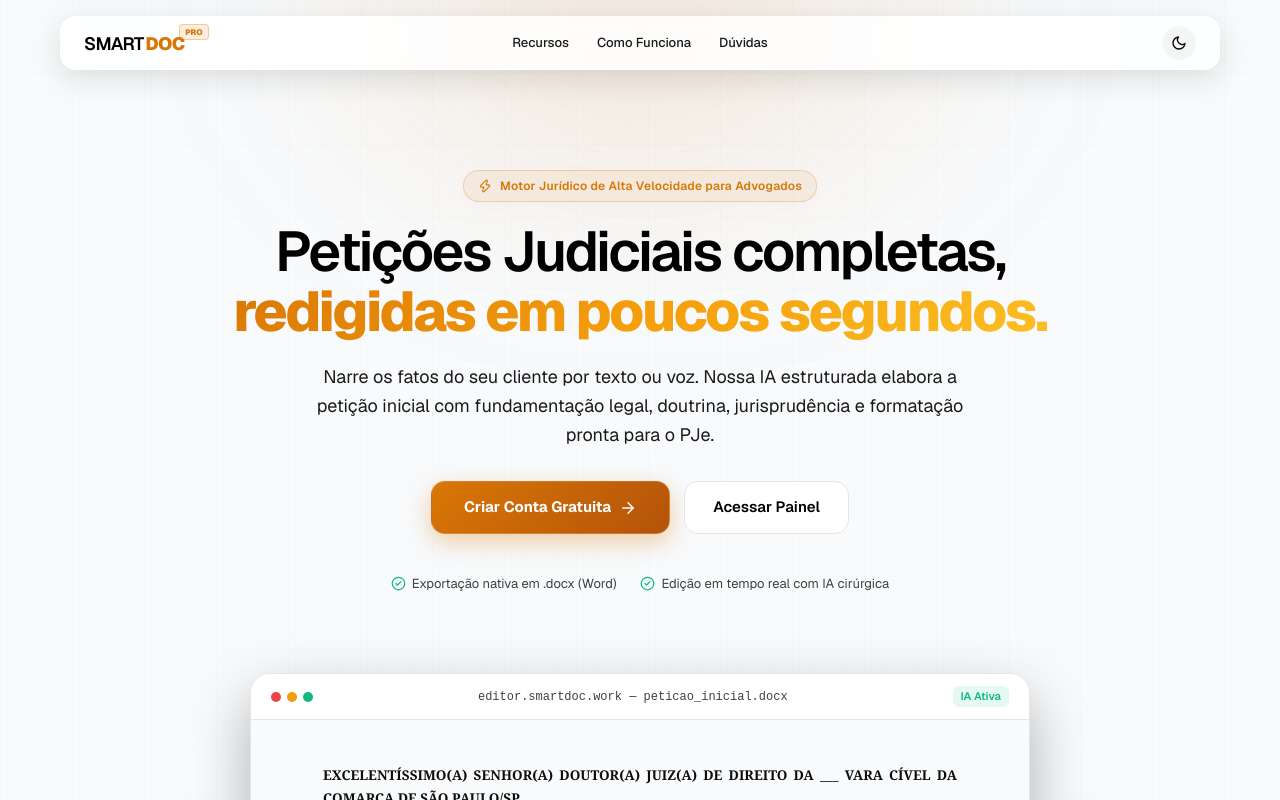
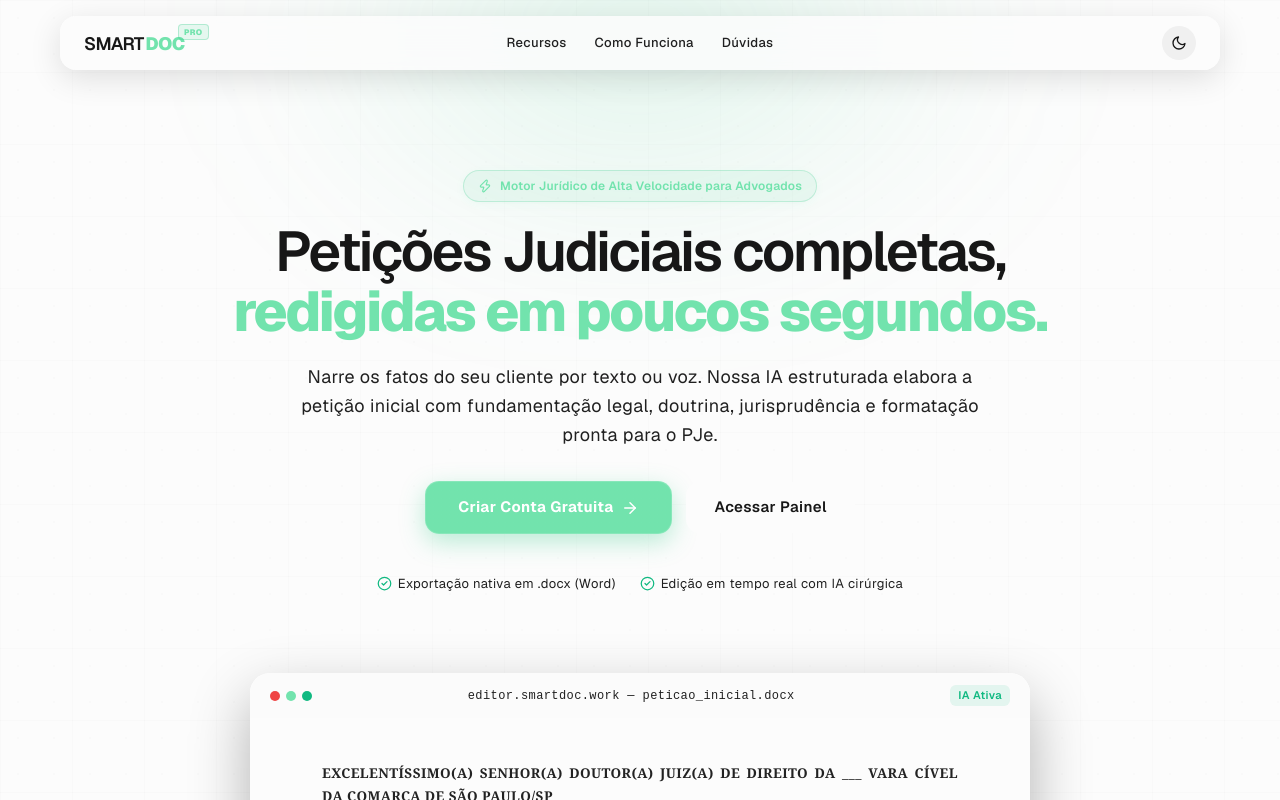
Before and after one commit to felipedutrag/smartdoc, a Next.js app: page / in a window 1280 px wide. Shown: the top 800 px of the page. Built offline with nearby package versions, Linux system fonts and the light colour scheme.

Commit message:
feat(theme): dynamically connect all project variables to shadcn/tweakcn theme tokens

```diff
--- a/src/app/globals.css
+++ b/src/app/globals.css
@@ -6,114 +6,136 @@
 
 @custom-variant dark (&:is(.dark *));
 
+
 html {
   scroll-behavior: smooth;
   scroll-padding-top: 100px;
 }
 
 :root {
-  --bg: #f8fafc; /* Clean cool off-white (slate-50) to neutralize pink/warm tones */
-  --surface: #ffffff;
-  --surface-elevated: #f1f2f4;
-  --border: oklch(0.922 0 0);
-  --text-primary: #000000;
-  --text-secondary: #1a1a1a;
-  --text-muted: #404040;
-  --grid-color: rgba(0, 0, 0, 0.035);
-  --glow-color-1: rgba(0, 0, 0, 0.03);
-  --glow-color-2: rgba(0, 0, 0, 0.01);
-  --modal-overlay: rgba(15, 23, 42, 0.25); /* Premium soft dark slate */
+  --bg: var(--background);
+  --surface: var(--card);
+  --surface-elevated: var(--muted);
+  --border: var(--border);
+  --text-primary: var(--foreground);
+  --text-secondary: var(--muted-foreground);
+  --text-muted: var(--muted-foreground);
+  --grid-color: color-mix(in srgb, var(--foreground) 4%, transparent);
+  --glow-color-1: color-mix(in srgb, var(--primary) 5%, transparent);
+  --glow-color-2: color-mix(in srgb, var(--primary) 2%, transparent);
+  --modal-overlay: color-mix(in srgb, var(--background) 70%, black);
 
-  /* Home variables */
-  --hero-bg-blur: rgba(59, 130, 246, 0.04); /* Cool blue glow instead of amber to prevent pinkish bleeding */
-  --hero-bg-blur-bottom: rgba(148, 163, 184, 0.03); /* Cool slate glow */
-  --header-pill-bg: rgba(255, 255, 255, 0.85);
-  --header-pill-border: rgba(0, 0, 0, 0.08);
-  --header-pill-shadow: 0 4px 24px rgba(0,0,0,0.05);
-  --theme-btn-bg: rgba(0,0,0,0.04);
+  /* Home variables conectadas ao tema */
+  --hero-bg-blur: color-mix(in srgb, var(--primary) 8%, transparent);
+  --hero-bg-blur-bottom: color-mix(in srgb, var(--primary) 4%, transparent);
+  --header-pill-bg: color-mix(in srgb, var(--card) 85%, transparent);
+  --header-pill-border: var(--border);
+  --header-pill-shadow: var(--shadow-md);
+  --theme-btn-bg: color-mix(in srgb, var(--foreground) 5%, transparent);
   --hero-title-bg: none;
   --hero-title-clip: unset;
-  --hero-title-color: var(--text-primary);
-  --textarea-wrapper-bg: #ffffff; /* Solid white for distinct contrast against the off-white bg */
-  --textarea-wrapper-border: rgba(0, 0, 0, 0.12); /* Darker gray border for clear visibility */
-  --chips-track-bg: rgba(0, 0, 0, 0.035);
-  --chips-track-border: rgba(0, 0, 0, 0.08);
-  --chip-bg: rgba(0, 0, 0, 0.05);
-  --chip-border: rgba(0, 0, 0, 0.1);
-  --chip-hover-bg: rgba(217, 119, 6, 0.08);
-  --chip-hover-border: rgba(217, 119, 6, 0.3);
-  --chip-hover-color: #d97706;
-  --action-bar-bg: rgba(0,0,0,0.04);
-  --badge-bg: rgba(0, 0, 0, 0.03);
-  --badge-border: rgba(0, 0, 0, 0.06);
-  --background: oklch(1 0 0);
-  --foreground: oklch(0.145 0 0);
-  --card: oklch(1 0 0);
-  --card-foreground: oklch(0.145 0 0);
-  --popover: oklch(1 0 0);
-  --popover-foreground: oklch(0.145 0 0);
-  --primary: oklch(0.205 0 0);
-  --primary-foreground: oklch(0.985 0 0);
-  --secondary: oklch(0.97 0 0);
-  --secondary-foreground: oklch(0.205 0 0);
-  --muted: oklch(0.97 0 0);
-  --muted-foreground: oklch(0.556 0 0);
-  --accent: oklch(0.97 0 0);
-  --accent-foreground: oklch(0.205 0 0);
-  --destructive: oklch(0.577 0.245 27.325);
-  --input: oklch(0.922 0 0);
-  --ring: oklch(0.708 0 0);
-  --chart-1: oklch(0.87 0 0);
-  --chart-2: oklch(0.556 0 0);
-  --chart-3: oklch(0.439 0 0);
-  --chart-4: oklch(0.371 0 0);
-  --chart-5: oklch(0.269 0 0);
-  --radius: 0.625rem;
-  --sidebar: oklch(0.985 0 0);
-  --sidebar-foreground: oklch(0.145 0 0);
-  --sidebar-primary: oklch(0.205 0 0);
-  --sidebar-primary-foreground: oklch(0.985 0 0);
-  --sidebar-accent: oklch(0.97 0 0);
-  --sidebar-accent-foreground: oklch(0.205 0 0);
-  --sidebar-border: oklch(0.922 0 0);
-  --sidebar-ring: oklch(0.708 0 0);
+  --hero-title-color: var(--foreground);
+  --textarea-wrapper-bg: var(--card);
+  --textarea-wrapper-border: var(--border);
+  --chips-track-bg: color-mix(in srgb, var(--foreground) 3%, transparent);
+  --chips-track-border: var(--border);
+  --chip-bg: var(--muted);
+  --chip-border: var(--border);
+  --chip-hover-bg: color-mix(in srgb, var(--primary) 12%, transparent);
+  --chip-hover-border: var(--primary);
+  --chip-hover-color: var(--primary);
+  --action-bar-bg: color-mix(in srgb, var(--foreground) 3%, transparent);
+  --badge-bg: var(--muted);
+  --badge-border: var(--border);
+  --background: oklch(0.9911 0 0);
+  --foreground: oklch(0.2046 0 0);
+  --card: oklch(0.9911 0 0);
+  --card-foreground: oklch(0.2046 0 0);
+  --popover: oklch(0.9911 0 0);
+  --popover-foreground: oklch(0.4386 0 0);
+  --primary: oklch(0.8348 0.1302 160.9080);
+  --primary-foreground: oklch(0.2626 0.0147 166.4589);
+  --secondary: oklch(0.9940 0 0);
+  --secondary-foreground: oklch(0.2046 0 0);
+  --muted: oklch(0.9461 0 0);
+  --muted-foreground: oklch(0.2435 0 0);
+  --accent: oklch(0.9461 0 0);
+  --accent-foreground: oklch(0.2435 0 0);
+  --destructive: oklch(0.5523 0.1927 32.7272);
+  --input: oklch(0.9731 0 0);
+  --ring: oklch(0.8348 0.1302 160.9080);
+  --chart-1: oklch(0.8348 0.1302 160.9080);
+  --chart-2: oklch(0.6231 0.1880 259.8145);
+  --chart-3: oklch(0.6056 0.2189 292.7172);
+  --chart-4: oklch(0.7686 0.1647 70.0804);
+  --chart-5: oklch(0.6959 0.1491 162.4796);
+  --radius: 0.5rem;
+  --sidebar: oklch(0.9911 0 0);
+  --sidebar-foreground: oklch(0.5452 0 0);
+  --sidebar-primary: oklch(0.8348 0.1302 160.9080);
+  --sidebar-primary-foreground: oklch(0.2626 0.0147 166.4589);
+  --sidebar-accent: oklch(0.9461 0 0);
+  --sidebar-accent-foreground: oklch(0.2435 0 0);
+  --sidebar-border: oklch(0.9037 0 0);
+  --sidebar-ring: oklch(0.8348 0.1302 160.9080);
+  --destructive-foreground: oklch(0.9934 0.0032 17.2118);
+  --font-sans: Outfit, sans-serif;
+  --font-serif: ui-serif, Georgia, Cambria, "Times New Roman", Times, serif;
+  --font-mono: monospace;
+  --shadow-color: #000000;
+  --shadow-opacity: 0.17;
+  --shadow-blur: 3px;
+  --shadow-spread: 0px;
+  --shadow-offset-x: 0px;
+  --shadow-offset-y: 1px;
+  --letter-spacing: 0.025em;
+  --spacing: 0.25rem;
+  --shadow-2xs: 0px 1px 3px 0px hsl(0 0% 0% / 0.09);
+  --shadow-xs: 0px 1px 3px 0px hsl(0 0% 0% / 0.09);
+  --shadow-sm: 0px 1px 3px 0px hsl(0 0% 0% / 0.17), 0px 1px 2px -1px hsl(0 0% 0% / 0.17);
+  --shadow: 0px 1px 3px 0px hsl(0 0% 0% / 0.17), 0px 1px 2px -1px hsl(0 0% 0% / 0.17);
+  --shadow-md: 0px 1px 3px 0px hsl(0 0% 0% / 0.17), 0px 2px 4px -1px hsl(0 0% 0% / 0.17);
+  --shadow-lg: 0px 1px 3px 0px hsl(0 0% 0% / 0.17), 0px 4px 6px -1px hsl(0 0% 0% / 0.17);
+  --shadow-xl: 0px 1px 3px 0px hsl(0 0% 0% / 0.17), 0px 8px 10px -1px hsl(0 0% 0% / 0.17);
+  --shadow-2xl: 0px 1px 3px 0px hsl(0 0% 0% / 0.43);
+  --tracking-normal: 0.025em;
 }
 
 html.dark, .dark {
-  --bg: #000000; /* Pure black background */
-  --surface: #040406; /* Darkened to blend closer to the pure black bg */
-  --surface-elevated: #0f0f11;
-  --border: rgba(255,255,255,0.04);
-  --text-primary: #ffffff;
-  --text-secondary: #e5e5e5;
-  --text-muted: #a3a3a3;
-  --grid-color: transparent; /* Removed background effects */
-  --glow-color-1: transparent;
-  --glow-color-2: transparent;
-  --modal-overlay: rgba(0, 0, 0, 0.65);
+  --bg: var(--background);
+  --surface: var(--card);
+  --surface-elevated: var(--muted);
+  --border: var(--border);
+  --text-primary: var(--foreground);
+  --text-secondary: var(--muted-foreground);
+  --text-muted: var(--muted-foreground);
+  --grid-color: color-mix(in srgb, var(--foreground) 5%, transparent);
+  --glow-color-1: color-mix(in srgb, var(--primary) 8%, transparent);
+  --glow-color-2: color-mix(in srgb, var(--primary) 3%, transparent);
+  --modal-overlay: color-mix(in srgb, var(--background) 80%, black);
 
-  /* Home variables dark */
-  --hero-bg-blur: transparent; /* Removed glow effect */
-  --hero-bg-blur-bottom: transparent; /* Removed glow effect */
-  --header-pill-bg: color-mix(in srgb, var(--surface) 85%, transparent);
-  --header-pill-border: rgba(255, 255, 255, 0.04);
-  --header-pill-shadow: 0 4px 24px rgba(0,0,0,0.3);
-  --theme-btn-bg: rgba(255,255,255,0.05);
-  --hero-title-bg: linear-gradient(135deg, #ffffff 40%, #f59f0b 100%);
+  /* Home variables dark conectadas ao tema */
+  --hero-bg-blur: color-mix(in srgb, var(--primary) 12%, transparent);
+  --hero-bg-blur-bottom: color-mix(in srgb, var(--primary) 6%, transparent);
+  --header-pill-bg: color-mix(in srgb, var(--card) 85%, transparent);
+  --header-pill-border: var(--border);
+  --header-pill-shadow: var(--shadow-xl);
+  --theme-btn-bg: color-mix(in srgb, var(--foreground) 8%, transparent);
+  --hero-title-bg: linear-gradient(135deg, var(--foreground) 40%, var(--primary) 100%);
   --hero-title-clip: text;
   --hero-title-color: transparent;
-  --textarea-wrapper-bg: #000000; /* Matches dark mode page bg (pure black) */
-  --textarea-wrapper-border: rgba(255, 255, 255, 0.04);
-  --chips-track-bg: rgba(0, 0, 0, 0.25);
-  --chips-track-border: rgba(255, 255, 255, 0.04);
-  --chip-bg: rgba(255, 255, 255, 0.06);
-  --chip-border: rgba(255, 255, 255, 0.1);
-  --chip-hover-bg: rgba(217, 119, 6, 0.12);
-  --chip-hover-border: rgba(217, 119, 6, 0.3);
-  --chip-hover-color: #d97706;
-  --action-bar-bg: rgba(0,0,0,0.25);
-  --badge-bg: rgba(255, 255, 255, 0.03);
-  --badge-border: rgba(255, 255, 255, 0.06);
+  --textarea-wrapper-bg: var(--card);
+  --textarea-wrapper-border: var(--border);
+  --chips-track-bg: color-mix(in srgb, var(--foreground) 5%, transparent);
+  --chips-track-border: var(--border);
+  --chip-bg: var(--muted);
+  --chip-border: var(--border);
+  --chip-hover-bg: color-mix(in srgb, var(--primary) 15%, transparent);
+  --chip-hover-border: var(--primary);
+  --chip-hover-color: var(--primary);
+  --action-bar-bg: color-mix(in srgb, var(--foreground) 5%, transparent);
+  --badge-bg: var(--muted);
+  --badge-border: var(--border);
 }
 
 html.dark body, .dark body {
@@ -824,7 +846,7 @@
 
 @theme inline {
   --font-heading: var(--font-sans);
-  --font-sans: var(--font-sans);
+  --font-sans: Outfit, sans-serif;
   --color-sidebar-ring: var(--sidebar-ring);
   --color-sidebar-border: var(--sidebar-border);
   --color-sidebar-accent-foreground: var(--sidebar-accent-foreground);
@@ -863,40 +885,87 @@
   --radius-2xl: calc(var(--radius) * 1.8);
   --radius-3xl: calc(var(--radius) * 2.2);
   --radius-4xl: calc(var(--radius) * 2.6);
+  --font-mono: monospace;
+  --font-serif: ui-serif, Georgia, Cambria, "Times New Roman", Times, serif;
+  --radius: 0.5rem;
+  --tracking-tighter: calc(var(--tracking-normal) - 0.05em);
+  --tracking-tight: calc(var(--tracking-normal) - 0.025em);
+  --tracking-wide: calc(var(--tracking-normal) + 0.025em);
+  --tracking-wider: calc(var(--tracking-normal) + 0.05em);
+  --tracking-widest: calc(var(--tracking-normal) + 0.1em);
+  --tracking-normal: var(--tracking-normal);
+  --shadow-2xl: var(--shadow-2xl);
+  --shadow-xl: var(--shadow-xl);
+  --shadow-lg: var(--shadow-lg);
+  --shadow-md: var(--shadow-md);
+  --shadow: var(--shadow);
+  --shadow-sm: var(--shadow-sm);
+  --shadow-xs: var(--shadow-xs);
+  --shadow-2xs: var(--shadow-2xs);
+  --spacing: var(--spacing);
+  --letter-spacing: var(--letter-spacing);
+  --shadow-offset-y: var(--shadow-offset-y);
+  --shadow-offset-x: var(--shadow-offset-x);
+  --shadow-spread: var(--shadow-spread);
+  --shadow-blur: var(--shadow-blur);
+  --shadow-opacity: var(--shadow-opacity);
+  --color-shadow-color: var(--shadow-color);
+  --color-destructive-foreground: var(--destructive-foreground);
 }
 
 .dark {
-  --background: oklch(0.145 0 0);
-  --foreground: oklch(0.985 0 0);
-  --card: oklch(0.205 0 0);
-  --card-foreground: oklch(0.985 0 0);
-  --popover: oklch(0.205 0 0);
-  --popover-foreground: oklch(0.985 0 0);
-  --primary: oklch(0.922 0 0);
-  --primary-foreground: oklch(0.205 0 0);
-  --secondary: oklch(0.269 0 0);
-  --secondary-foreground: oklch(0.985 0 0);
-  --muted: oklch(0.269 0 0);
-  --muted-foreground: oklch(0.708 0 0);
-  --accent: oklch(0.269 0 0);
-  --accent-foreground: oklch(0.985 0 0);
-  --destructive: oklch(0.704 0.191 22.216);
-  --border: oklch(1 0 0 / 10%);
-  --input: oklch(1 0 0 / 15%);
-  --ring: oklch(0.556 0 0);
-  --chart-1: oklch(0.87 0 0);
-  --chart-2: oklch(0.556 0 0);
-  --chart-3: oklch(0.439 0 0);
-  --chart-4: oklch(0.371 0 0);
-  --chart-5: oklch(0.269 0 0);
-  --sidebar: oklch(0.205 0 0);
-  --sidebar-foreground: oklch(0.985 0 0);
-  --sidebar-primary: oklch(0.488 0.243 264.376);
-  --sidebar-primary-foreground: oklch(0.985 0 0);
-  --sidebar-accent: oklch(0.269 0 0);
-  --sidebar-accent-foreground: oklch(0.985 0 0);
-  --sidebar-border: oklch(1 0 0 / 10%);
-  --sidebar-ring: oklch(0.556 0 0);
+  --background: oklch(0.1822 0 0);
+  --foreground: oklch(0.9288 0.0126 255.5078);
+  --card: oklch(0.2046 0 0);
+  --card-foreground: oklch(0.9288 0.0126 255.5078);
+  --popover: oklch(0.2603 0 0);
+  --popover-foreground: oklch(0.7348 0 0);
+  --primary: oklch(0.4365 0.1044 156.7556);
+  --primary-foreground: oklch(0.9213 0.0135 167.1556);
+  --secondary: oklch(0.2603 0 0);
+  --secondary-foreground: oklch(0.9851 0 0);
+  --muted: oklch(0.2393 0 0);
+  --muted-foreground: oklch(0.7122 0 0);
+  --accent: oklch(0.3132 0 0);
+  --accent-foreground: oklch(0.9851 0 0);
+  --destructive: oklch(0.3123 0.0852 29.7877);
+  --border: oklch(0.2809 0 0);
+  --input: oklch(0.2603 0 0);
+  --ring: oklch(0.8003 0.1821 151.7110);
+  --chart-1: oklch(0.8003 0.1821 151.7110);
+  --chart-2: oklch(0.7137 0.1434 254.6240);
+  --chart-3: oklch(0.7090 0.1592 293.5412);
+  --chart-4: oklch(0.8369 0.1644 84.4286);
+  --chart-5: oklch(0.7845 0.1325 181.9120);
+  --sidebar: oklch(0.1822 0 0);
+  --sidebar-foreground: oklch(0.6301 0 0);
+  --sidebar-primary: oklch(0.4365 0.1044 156.7556);
+  --sidebar-primary-foreground: oklch(0.9213 0.0135 167.1556);
+  --sidebar-accent: oklch(0.3132 0 0);
+  --sidebar-accent-foreground: oklch(0.9851 0 0);
+  --sidebar-border: oklch(0.2809 0 0);
+  --sidebar-ring: oklch(0.8003 0.1821 151.7110);
+  --destructive-foreground: oklch(0.9368 0.0045 34.3092);
+  --radius: 0.5rem;
+  --font-sans: Outfit, sans-serif;
+  --font-serif: ui-serif, Georgia, Cambria, "Times New Roman", Times, serif;
+  --font-mono: monospace;
+  --shadow-color: #000000;
+  --shadow-opacity: 0.17;
+  --shadow-blur: 3px;
+  --shadow-spread: 0px;
+  --shadow-offset-x: 0px;
+  --shadow-offset-y: 1px;
+  --letter-spacing: 0.025em;
+  --spacing: 0.25rem;
+  --shadow-2xs: 0px 1px 3px 0px hsl(0 0% 0% / 0.09);
+  --shadow-xs: 0px 1px 3px 0px hsl(0 0% 0% / 0.09);
+  --shadow-sm: 0px 1px 3px 0px hsl(0 0% 0% / 0.17), 0px 1px 2px -1px hsl(0 0% 0% / 0.17);
+  --shadow: 0px 1px 3px 0px hsl(0 0% 0% / 0.17), 0px 1px 2px -1px hsl(0 0% 0% / 0.17);
+  --shadow-md: 0px 1px 3px 0px hsl(0 0% 0% / 0.17), 0px 2px 4px -1px hsl(0 0% 0% / 0.17);
+  --shadow-lg: 0px 1px 3px 0px hsl(0 0% 0% / 0.17), 0px 4px 6px -1px hsl(0 0% 0% / 0.17);
+  --shadow-xl: 0px 1px 3px 0px hsl(0 0% 0% / 0.17), 0px 8px 10px -1px hsl(0 0% 0% / 0.17);
+  --shadow-2xl: 0px 1px 3px 0px hsl(0 0% 0% / 0.43);
 }
 
 @layer base {
@@ -905,6 +974,7 @@
   }
   body {
     @apply bg-background text-foreground;
+    letter-spacing: var(--tracking-normal);
   }
   html {
     @apply font-sans;
--- a/src/app/page.tsx
+++ b/src/app/page.tsx
@@ -129,7 +129,7 @@
         transform: "translateX(-50%)",
         width: "800px",
         height: "400px",
-        background: "radial-gradient(ellipse at 50% 30%, rgba(217, 119, 6, 0.15), rgba(217, 119, 6, 0.02) 60%, transparent 80%)",
+        background: "radial-gradient(ellipse at 50% 30%, rgba(62, 207, 142, 0.15), rgba(62, 207, 142, 0.02) 60%, transparent 80%)",
         filter: "blur(70px)",
         pointerEvents: "none",
         zIndex: 0,
@@ -179,15 +179,15 @@
             }}
           >
             <span style={{ fontWeight: 600, letterSpacing: "-0.04em" }}>SMART</span>
-            <span style={{ fontWeight: 900, color: "#d97706", letterSpacing: "-0.04em", marginLeft: 2 }}>DOC</span>
+            <span style={{ fontWeight: 900, color: "var(--primary)", letterSpacing: "-0.04em", marginLeft: 2 }}>DOC</span>
             <span
               style={{
                 position: "absolute",
                 top: -6,
                 right: -24,
-                background: "rgba(217, 119, 6, 0.12)",
-                border: "1px solid rgba(217, 119, 6, 0.3)",
-                color: "#d97706",
+                background: "rgba(62, 207, 142, 0.12)",
+                border: "1px solid rgba(62, 207, 142, 0.3)",
+                color: "var(--primary)",
                 fontSize: 8,
                 fontWeight: 900,
                 padding: "1px 5px",
@@ -288,14 +288,14 @@
               gap: "8px",
               padding: "6px 14px",
               borderRadius: "999px",
-              background: "rgba(217, 119, 6, 0.08)",
-              border: "1px solid rgba(217, 119, 6, 0.25)",
-              color: "#d97706",
+              background: "rgba(62, 207, 142, 0.08)",
+              border: "1px solid rgba(62, 207, 142, 0.25)",
+              color: "var(--primary)",
               fontSize: "12px",
               fontWeight: 600,
               letterSpacing: "0.02em",
               marginBottom: "20px",
-              boxShadow: "0 2px 10px rgba(217, 119, 6, 0.05)",
+              boxShadow: "0 2px 10px rgba(62, 207, 142, 0.05)",
             }}
           >
             <Zap size={14} />
@@ -315,7 +315,7 @@
           >
             Petições Judiciais completas, <br />
             <span style={{
-              background: "linear-gradient(135deg, #d97706 0%, #f59e0b 50%, #fbbf24 100%)",
+              background: "linear-gradient(135deg, var(--primary) 0%, var(--primary) 50%, var(--primary) 100%)",
               WebkitBackgroundClip: "text",
               WebkitTextFillColor: "transparent",
               fontWeight: 800
@@ -350,7 +350,7 @@
             <a
               href="/register"
               style={{
-                background: "linear-gradient(135deg, #d97706 0%, #b45309 100%)",
+                background: "linear-gradient(135deg, var(--primary) 0%, var(--primary) 100%)",
                 color: "#ffffff",
                 border: "1px solid rgba(255, 255, 255, 0.15)",
                 padding: "14px 32px",
@@ -361,7 +361,7 @@
                 display: "inline-flex",
                 alignItems: "center",
                 gap: "8px",
-                boxShadow: "0 8px 24px rgba(217, 119, 6, 0.35)",
+                boxShadow: "0 8px 24px rgba(62, 207, 142, 0.35)",
                 transition: "all 0.2s",
               }}
               onMouseEnter={(e) => {
@@ -394,7 +394,7 @@
                 transition: "all 0.2s",
               }}
               onMouseEnter={(e) => {
-                e.currentTarget.style.borderColor = "#d97706";
+                e.currentTarget.style.borderColor = "var(--primary)";
                 e.currentTarget.style.transform = "translateY(-1px)";
               }}
               onMouseLeave={(e) => {
@@ -466,7 +466,7 @@
           >
             <div style={{ display: "flex", gap: "6px" }}>
               <div style={{ width: 10, height: 10, borderRadius: "50%", background: "#ef4444" }} />
-              <div style={{ width: 10, height: 10, borderRadius: "50%", background: "#f59e0b" }} />
+              <div style={{ width: 10, height: 10, borderRadius: "50%", background: "var(--primary)" }} />
               <div style={{ width: 10, height: 10, borderRadius: "50%", background: "#10b981" }} />
             </div>
             <div style={{ fontSize: "12px", color: "var(--text-muted)", fontFamily: "monospace" }}>
@@ -497,7 +497,7 @@
             <p style={{ textAlign: "justify", marginBottom: "16px" }}>
               <strong>[NOME DO AUTOR]</strong>, brasileiro, solteiro, empresário, inscrito no CPF sob o nº [Número], residente em [Endereço Completo], por seu advogado que esta subscreve, vem propor a presente
             </p>
-            <h3 style={{ textAlign: "center", textTransform: "uppercase", fontSize: "15px", margin: "22px 0", letterSpacing: "0.02em", color: "#d97706" }}>
+            <h3 style={{ textAlign: "center", textTransform: "uppercase", fontSize: "15px", margin: "22px 0", letterSpacing: "0.02em", color: "var(--primary)" }}>
               AÇÃO DE RESCISÃO CONTRATUAL C/C INDENIZATÓRIA
             </h3>
             <p style={{ textAlign: "justify", marginBottom: "18px" }}>
@@ -506,8 +506,8 @@
             <div style={{
               margin: "24px 0 6px",
               padding: "14px 20px",
-              background: "rgba(217, 119, 6, 0.06)",
-              borderLeft: "3px solid #d97706",
+              background: "rgba(62, 207, 142, 0.06)",
+              borderLeft: "3px solid var(--primary)",
               borderRadius: "0 10px 10px 0",
               fontSize: "13px",
               fontStyle: "italic",
@@ -532,7 +532,7 @@
         }}
       >
         <div style={{ textAlign: "center", marginBottom: "48px" }}>
-          <span style={{ fontSize: "12px", fontWeight: 700, color: "#d97706", textTransform: "uppercase", letterSpacing: "0.08em" }}>
+          <span style={{ fontSize: "12px", fontWeight: 700, color: "var(--primary)", textTransform: "uppercase", letterSpacing: "0.08em" }}>
             Arquitetura Jurídica
           </span>
           <h2 style={{ fontSize: "clamp(26px, 4vw, 38px)", fontWeight: 700, letterSpacing: "-0.03em", marginTop: "8px" }}>
@@ -564,7 +564,7 @@
             }}
           >
             <div>
-              <div style={{ width: 40, height: 40, borderRadius: "10px", background: "rgba(217, 119, 6, 0.1)", display: "flex", alignItems: "center", justifyContent: "center", color: "#d97706", marginBottom: "16px" }}>
+              <div style={{ width: 40, height: 40, borderRadius: "10px", background: "rgba(62, 207, 142, 0.1)", display: "flex", alignItems: "center", justifyContent: "center", color: "var(--primary)", marginBottom: "16px" }}>
                 <Scale size={20} />
               </div>
               <h3 style={{ fontSize: "20px", fontWeight: 700, marginBottom: "10px" }}>
@@ -644,7 +644,7 @@
               padding: "32px",
             }}
           >
-            <div style={{ width: 40, height: 40, borderRadius: "10px", background: "rgba(245, 158, 11, 0.1)", display: "flex", alignItems: "center", justifyContent: "center", color: "#f59e0b", marginBottom: "16px" }}>
+            <div style={{ width: 40, height: 40, borderRadius: "10px", background: "rgba(245, 158, 11, 0.1)", display: "flex", alignItems: "center", justifyContent: "center", color: "var(--primary)", marginBottom: "16px" }}>
               <FileText size={20} />
             </div>
             <h3 style={{ fontSize: "20px", fontWeight: 700, marginBottom: "10px" }}>
@@ -692,7 +692,7 @@
       >
         <div style={{ maxWidth: "1160px", margin: "0 auto" }}>
           <div style={{ textAlign: "center", marginBottom: "56px" }}>
-            <span style={{ fontSize: "12px", fontWeight: 700, color: "#d97706", textTransform: "uppercase", letterSpacing: "0.08em" }}>
+            <span style={{ fontSize: "12px", fontWeight: 700, color: "var(--primary)", textTransform: "uppercase", letterSpacing: "0.08em" }}>
               Fluxo Otimizado
             </span>
             <h2 style={{ fontSize: "clamp(26px, 4vw, 36px)", fontWeight: 700, letterSpacing: "-0.03em", marginTop: "8px" }}>
@@ -712,19 +712,19 @@
                 step: "01",
                 title: "Narre o Caso",
                 desc: "Digite ou fale ao microfone os fatos relatados pelo cliente. Não precisa se preocupar com formalismos nessa etapa.",
-                icon: <Mic size={22} style={{ color: "#d97706" }} />
+                icon: <Mic size={22} style={{ color: "var(--primary)" }} />
               },
               {
                 step: "02",
                 title: "IA Estrutura a Peça",
                 desc: "O motor processual gera o cabeçalho, qualificação, fatos, teses de direito e pedidos em alíneas (a, b, c).",
-                icon: <Sparkles size={22} style={{ color: "#d97706" }} />
+                icon: <Sparkles size={22} style={{ color: "var(--primary)" }} />
               },
               {
                 step: "03",
                 title: "Edite e Exporte",
                 desc: "Refine os pontos que desejar diretamente no editor ou peça comandos à IA. Baixe em DOCX com 1 clique.",
-                icon: <FileText size={22} style={{ color: "#d97706" }} />
+                icon: <FileText size={22} style={{ color: "var(--primary)" }} />
               },
             ].map((item, idx) => (
               <div
@@ -738,7 +738,7 @@
                 }}
               >
                 <div style={{ display: "flex", alignItems: "center", justifyContent: "space-between", marginBottom: "20px" }}>
-                  <div style={{ width: 44, height: 44, borderRadius: "12px", background: "rgba(217, 119, 6, 0.08)", display: "flex", alignItems: "center", justifyContent: "center" }}>
+                  <div style={{ width: 44, height: 44, borderRadius: "12px", background: "rgba(62, 207, 142, 0.08)", display: "flex", alignItems: "center", justifyContent: "center" }}>
                     {item.icon}
                   </div>
                   <span style={{ fontSize: "28px", fontWeight: 900, color: "var(--text-muted)", opacity: 0.3, fontFamily: "monospace" }}>
@@ -766,7 +766,7 @@
         }}
       >
         <div style={{ textAlign: "center", marginBottom: "48px" }}>
-          <span style={{ fontSize: "12px", fontWeight: 700, color: "#d97706", textTransform: "uppercase", letterSpacing: "0.08em" }}>
+          <span style={{ fontSize: "12px", fontWeight: 700, color: "var(--primary)", textTransform: "uppercase", letterSpacing: "0.08em" }}>
             Tire suas dúvidas
           </span>
           <h2 style={{ fontSize: "clamp(26px, 4vw, 36px)", fontWeight: 700, letterSpacing: "-0.03em", marginTop: "8px" }}>
```
